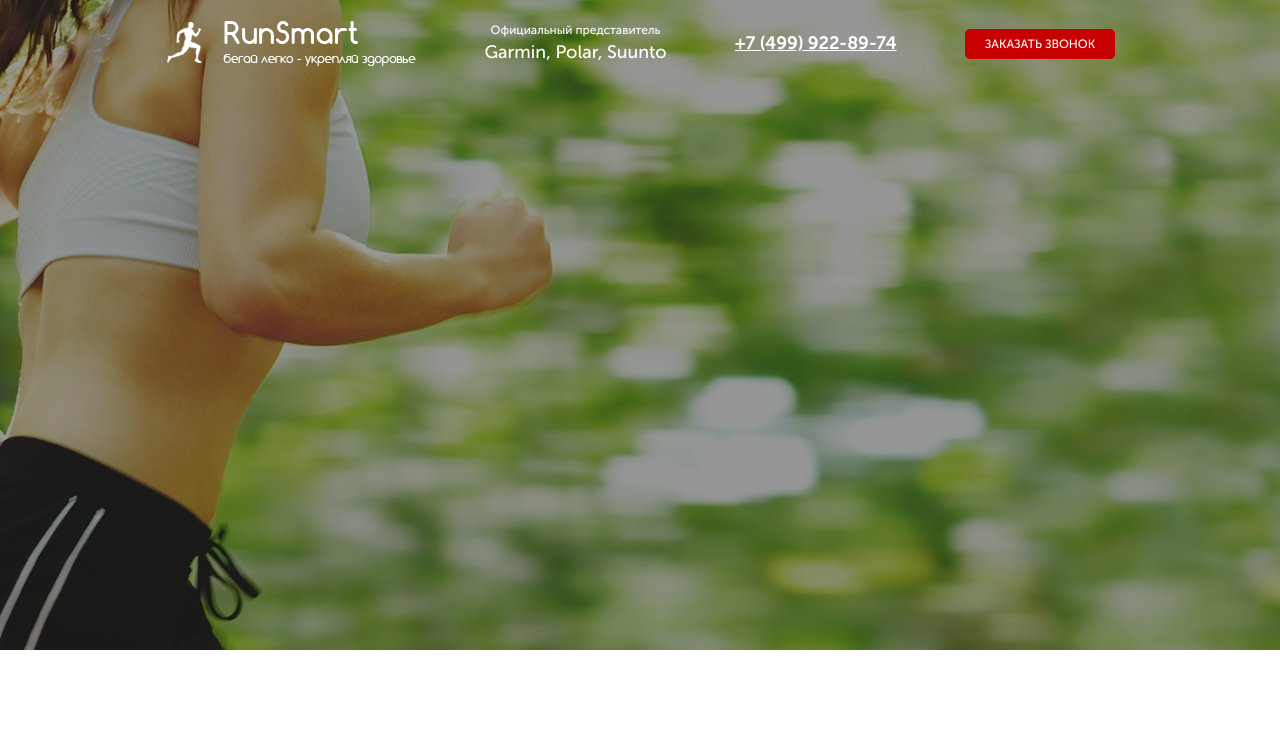
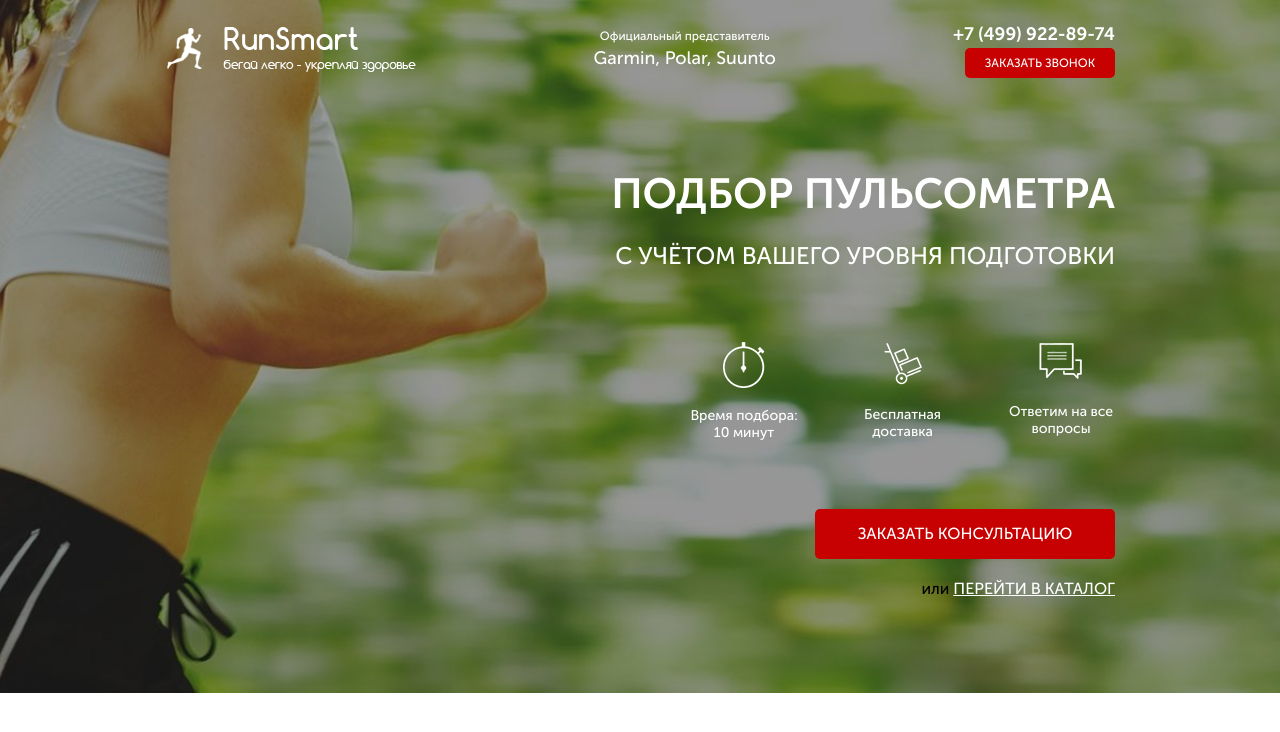
Before and after one commit to Uskovdanya/Uskovdanya-pulsumetr, a website: page src/index.html in a window 1280 px wide. Drawn offline with Linux system fonts and the light colour scheme.

Commit message:
first section is done

```diff
--- a/src/index.html
+++ b/src/index.html
@@ -25,10 +25,32 @@
                 </div>
                 <div class="header__contacts">
                     <a href="tel:+74999228974" class="header__phone">+7 (499) 922-89-74</a>
-
+                    <button class="button">заказать звонок</button>
                 </div>
-                <button class="button">заказать звонок</button>
-
+            </header>
+            <div class="promo__wrapper">
+                <h1 class="promo__header">Подбор пульсометра</h1>
+                <h2 class="promo__subheader">с учётом Вашего уровня подготовки</h2>
+                <div class="promo__icons">
+                    <div class="promo__icon">
+                        <img src="icons/first_block/watch.png" alt="timer">Время подбора:
+                        10 минут
+                    </div>
+                    <div class="promo__icon">
+                        <img src="icons/first_block/delivery.png" alt="delivery">Бесплатная
+                        доставка
+                    </div>
+                    <div class="promo__icon">
+                        <img src="icons/first_block/answers.png" alt="answers">Ответим
+                        на все вопросы
+                    </div>
+                </div>
+                <button class="button button_main">заказать кОНСУЛЬТАЦИЮ</button>
+                <div class="promo__link">
+                    или
+                    <a href="#">ПЕРЕЙТИ В КАТАЛОГ</a>
+                </div>
+            </div>
         </div>
     </div>
 
--- a/src/sass/blocks/_buttons.scss
+++ b/src/sass/blocks/_buttons.scss
@@ -9,4 +9,11 @@
     font-weight: 500;
     text-transform: uppercase;
     color: #ffffff;
+    &_main {
+        margin-top: 67px;
+        width: 300px;
+        height: 50px;
+        font-size: 16px;
+    }
+
 }
--- a/src/sass/blocks/_header.scss
+++ b/src/sass/blocks/_header.scss
@@ -24,6 +24,7 @@
         font-size: 18px;
         font-weight: 700;
         color: #ffffff;
+        text-decoration: none;
         &:hover {
             color: #ffffff;
             text-decoration: none;
--- a/src/sass/blocks/_promo.scss
+++ b/src/sass/blocks/_promo.scss
@@ -2,4 +2,56 @@
     min-height: 650px;
     padding: 21px 0 92px 0;
     background: url(../../img/bg1.jpg) center (center/cover) no-repeat;
+    &__wrapper {
+        display: flex;
+        flex-direction: column;
+        align-items: flex-end;
+        margin-top: 91px;
+    }
+    &__header {
+        font-size: 42px;
+        font-weight: 700;
+        text-transform: uppercase;
+        color: #ffffff;
+        line-height: 1.2;
+    }
+    &__subheader {
+        margin-top: 17px;
+        font-size: 24px;
+        font-weight: 500;
+        text-transform: uppercase;
+        color: #ffffff;
+        line-height: 24px;
+    }
+    &__icons {
+        width: 425px;
+        display: flex;
+        justify-content: space-between;
+        margin-top: 66px;
+    }
+    &__icon {
+        width: 108px;
+        display: block;
+        text-align: center;
+        font-size: 14px;
+        line-height: 1.2;
+        font-weight: 500;
+        color: #ffffff;
+        img {
+            display: block;
+            margin: 0 auto;
+            margin-bottom: 20px;
+        }
+    }
+    &__link {
+        margin-top: 18px;
+        font-size: 16px;
+        font-weight: 500;
+        color: #000;
+        a {
+            color: #ffffff;
+            text-transform: uppercase;
+            text-decoration: underline;
+        }
+    }
 }
```
Also changed, not shown: src/css/style.min.css.
